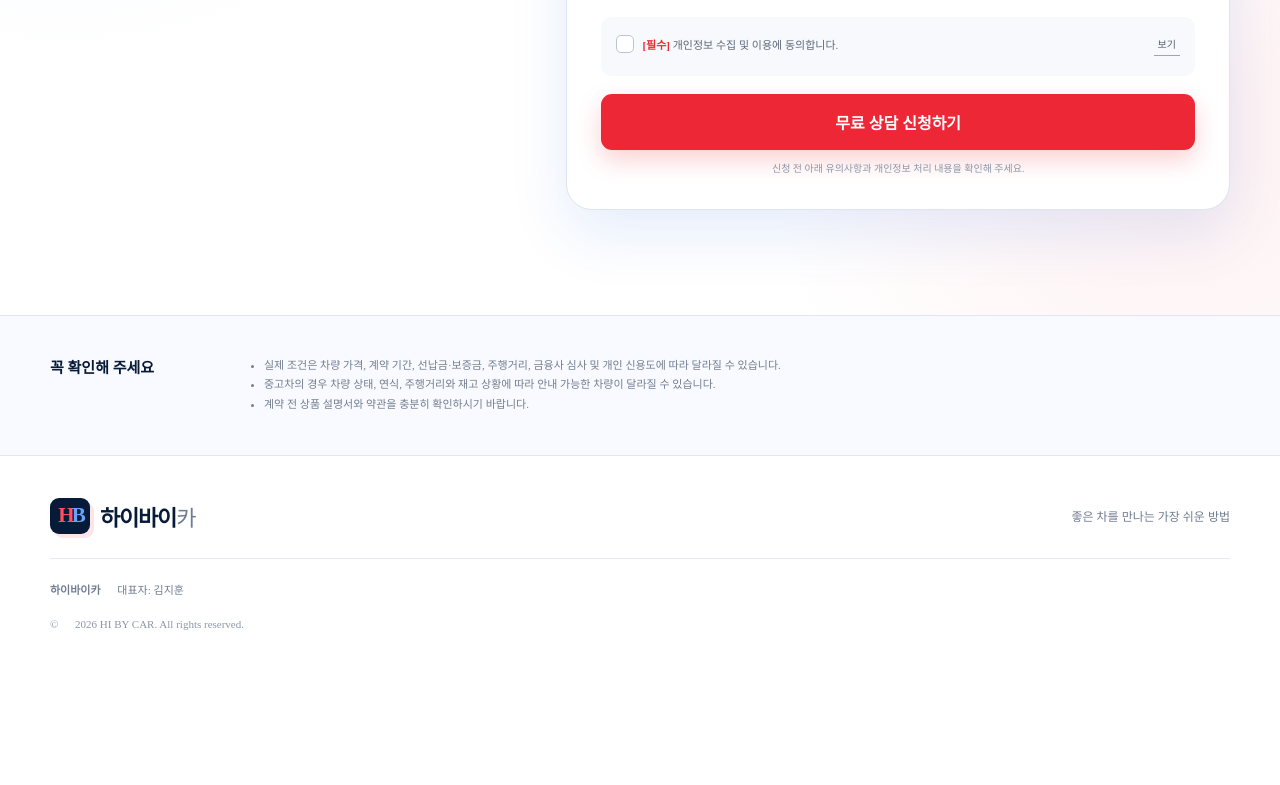
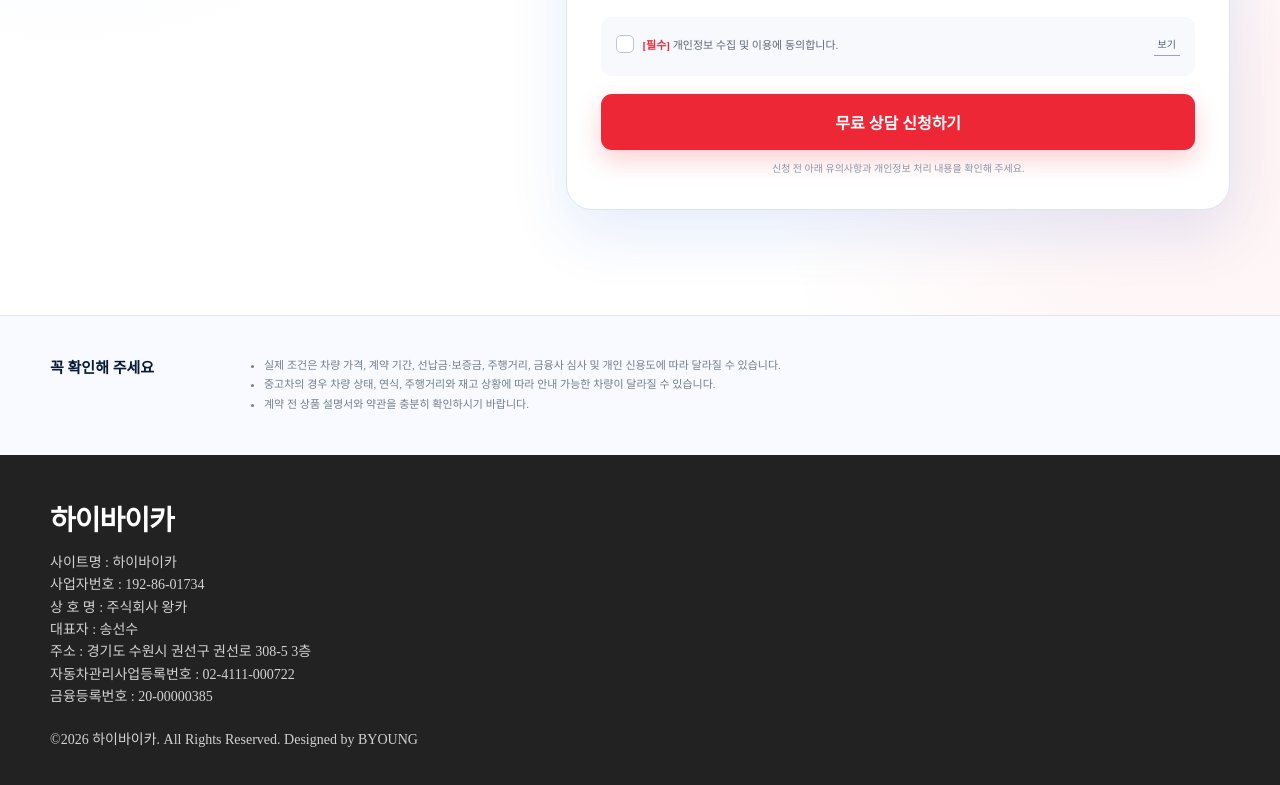
Before and after one commit to jiihoon0602-commits/hibycar-landing, a plain HTML site: page index.html in a window 1280 px wide. Shown: the part 2215-3000 px from the top of the page. Before the commit the page ends 2901 px from the top, so only its background shows below. Drawn offline with Linux system fonts and the light colour scheme.

Commit message:
Add files via upload

```diff
--- a/index.html
+++ b/index.html
@@ -11,7 +11,7 @@
     <meta property="og:image" content="./Hybicar-og.png" />
     <title>하이바이카 | 중고차·리스 맞춤 상담</title>
     <link rel="icon" href="./assets/favicon.svg" type="image/svg+xml" />
-    <link rel="stylesheet" href="./styles.css?v=20260902" />
+    <link rel="stylesheet" href="./styles.css?v=20260903" />
     <!-- Meta Pixel Code -->
 <script>
 !function(f,b,e,v,n,t,s)
@@ -159,8 +159,19 @@ src="https://www.facebook.com/tr?id=1644306233974529&ev=PageView&noscript=1"
     </main>
 
     <footer class="site-footer">
-      <div class="container footer-top"><a class="brand" href="#top"><span class="brand-mark" aria-hidden="true"><i>H</i><b>B</b></span><span class="brand-name"><strong>하이바이</strong>카</span></a><p>좋은 차를 만나는 가장 쉬운 방법</p></div>
-      <div class="container company-info"><p><b>하이바이카</b> <span>대표자: 김지훈</span></p><p class="copyright">© <span id="year"></span> HI BY CAR. All rights reserved.</p></div>
+      <div class="container footer-content">
+        <h2 class="footer-title">하이바이카</h2>
+        <div class="company-info">
+          <p>사이트명 : 하이바이카</p>
+          <p>사업자번호 : 192-86-01734</p>
+          <p>상 호 명 : 주식회사 왕카</p>
+          <p>대표자 : 송선수</p>
+          <p>주소 : 경기도 수원시 권선구 권선로 308-5 3층</p>
+          <p>자동차관리사업등록번호 : 02-4111-000722</p>
+          <p>금융등록번호 : 20-00000385</p>
+        </div>
+        <p class="copyright">©<span id="year"></span> 하이바이카. All Rights Reserved. Designed by BYOUNG</p>
+      </div>
     </footer>
     <a class="mobile-sticky" href="#consult">무료 상담 신청 <span>→</span></a>
     <button class="to-top" type="button" aria-label="맨 위로 이동">↑</button>
```
Also changed, not shown: styles.css.
